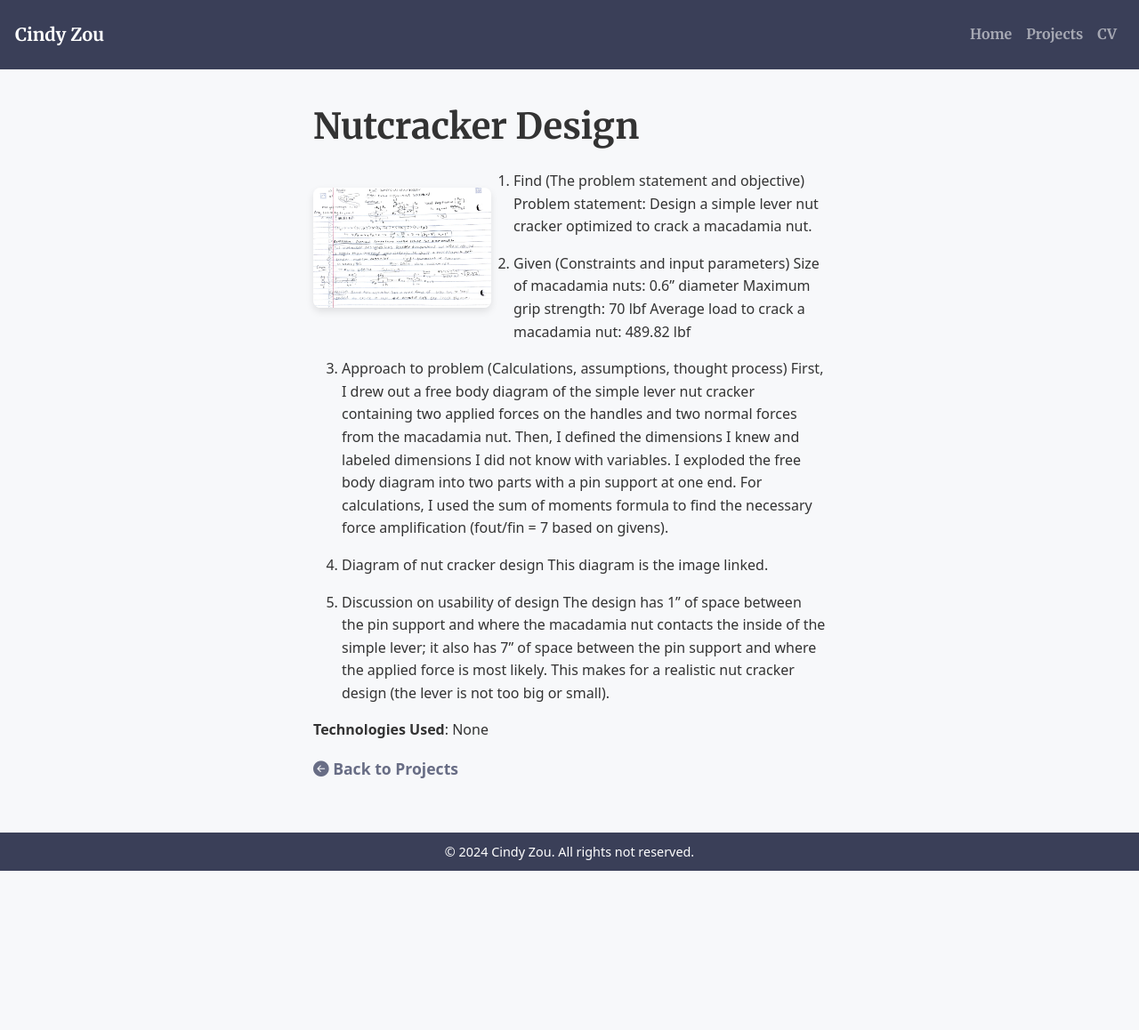
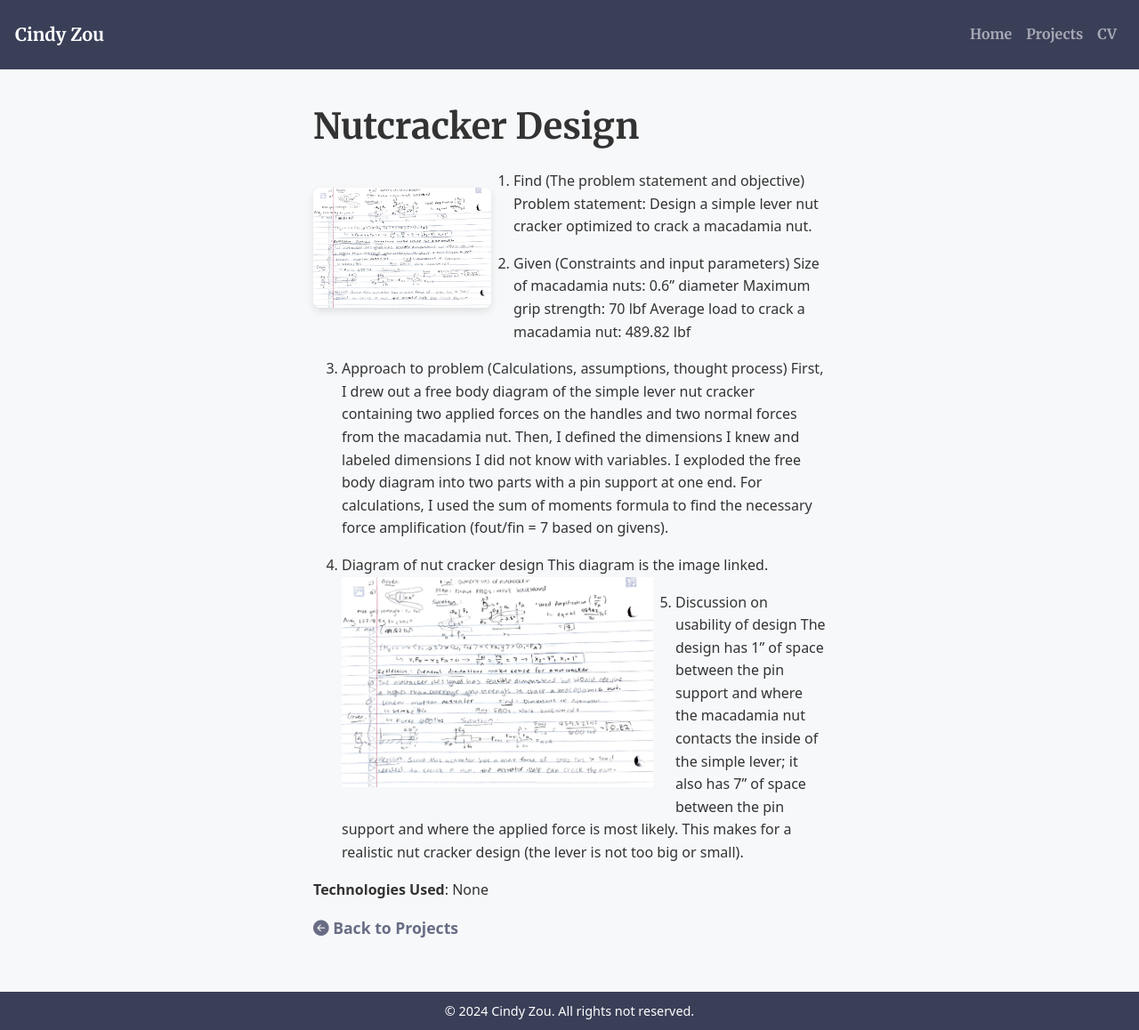
Before and after one commit to Cornell-MAE-UG/sp26-portfolio-cz573, a Jekyll site: the page built from _projects/2026-nutcracker-design.md, in a window 1280 px wide. Shown: the whole page at 89% size. Built offline with Jekyll 4.4.1, drawn with Linux system fonts in a browser that asks for light colours; before the commit the page ends 979 px from its top, so only the background shows below that.

Commit message:
<Commit Message>

```diff
--- a/_projects/2026-nutcracker-design.md
+++ b/_projects/2026-nutcracker-design.md
@@ -18,6 +18,7 @@ image: /assets/images/nutcracker.png
 
 4. Diagram of nut cracker design
     This diagram is the image linked.
+    ![Photo of work]({{ "/assets/images/nutcracker.png" | relative_url }}){: .inline-image-l}
 
 5. Discussion on usability of design
     The design has 1" of space between the pin support and where the macadamia nut contacts the inside of the simple lever; it also has 7" of space between the pin support and where the applied force is most likely. This makes for a realistic nut cracker design (the lever is not too big or small).
```
